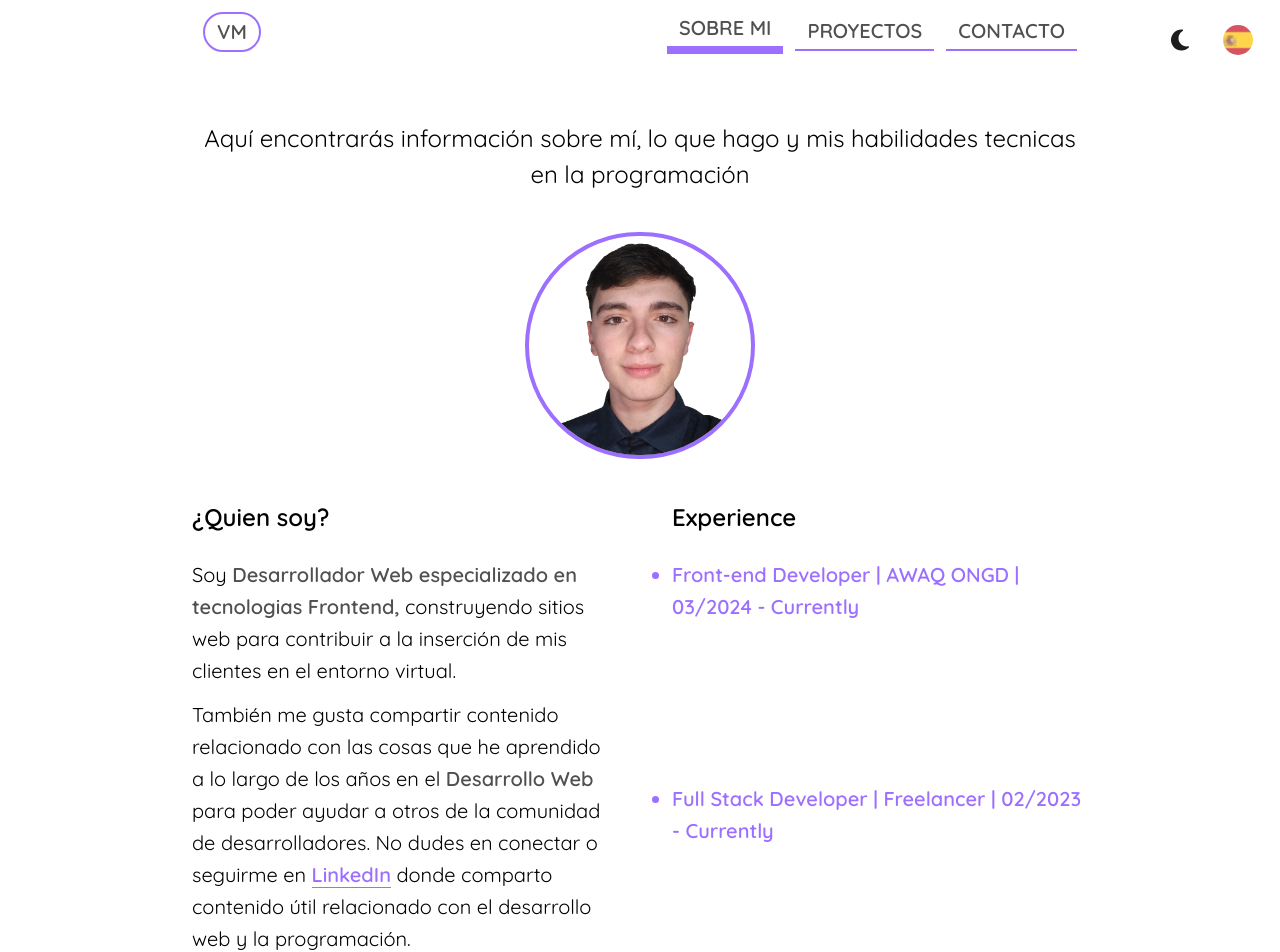
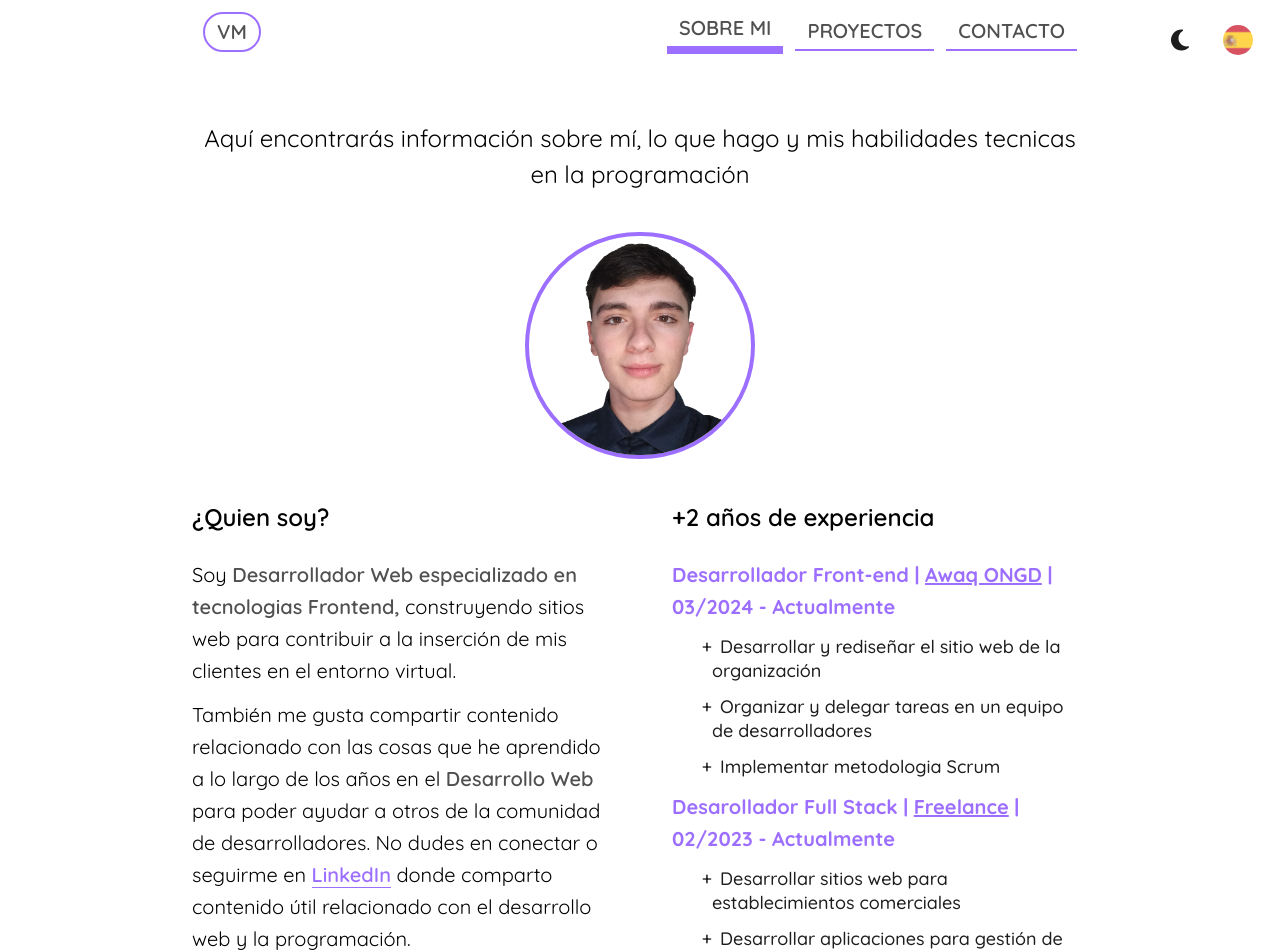
Before and after one commit to upon-X/portfolio-r, a React (Vite) app: page /about-me in a window 1280 px wide. Shown: the top 952 px of the page. Built offline with nearby package versions, Linux system fonts and the light colour scheme.

Commit message:
changing experience visuals

```diff
--- a/src/components/AboutMe/Experience.tsx
+++ b/src/components/AboutMe/Experience.tsx
@@ -1,7 +1,26 @@
+/* eslint-disable no-unsafe-optional-chaining */
 import "aos/dist/aos.css";
 import AOS from "aos";
 import { useEffect } from "react";
+import { useTranslation } from "../../context/TranslationContext";
+import { useTheme } from "../../context/ThemeContext";
+
+interface Company {
+  name: string;
+  url: string;
+}
+
+interface Job {
+  title: string;
+  company: Company;
+  started: string;
+  finished: string;
+  responsabilities: Array<string>;
+}
+
 export const Experience = () => {
+  const { content, language } = useTranslation();
+  const { theme } = useTheme();
   useEffect(() => {
     AOS.init({ duration: 1000 });
   });
@@ -10,40 +29,43 @@ export const Experience = () => {
       data-aos="fade-left"
       className="flex flex-col gap-6 items-start text-xl leading-8"
     >
-      <h5 className="font-semibold text-2xl">Experience</h5>
+      <h5 className="font-semibold text-2xl">
+        {content?.aboutMe[language].experience.title}
+      </h5>
       <ul className=" list-disc text-purple ">
-        <li>
-          <p className="font-semibold ">
-            Front-end Developer | AWAQ ONGD | 03/2024 - Currently
-          </p>
-          <ul className="pl-10 text-white">
-            <li className=" list-disc">
-              Desarrollar y rediseñar el sitio web de la organización
+        {content?.aboutMe[language].experience.jobs
+          .slice()
+          .reverse()
+          .map((job: Job, index: number) => (
+            <li key={index} className="list-none">
+              <p className="font-bold">
+                {job.title} |{" "}
+                <a
+                  href={job.company.url}
+                  target="_blank"
+                  rel="noopener noreferrer"
+                  className="underline"
+                >
+                  {job.company.name}
+                </a>{" "}
+                | {job.started} - {job.finished}
+              </p>
+              <ul
+                className={`pl-10 ${
+                  theme === "light" ? "text-darkTheme" : "text-white"
+                }`}
+              >
+                {job.responsabilities.map((responsibility, index) => (
+                  <li
+                    key={index}
+                    className="text-lg list-['+'] my-3 leading-6 font-medium"
+                  >
+                    <span className=" ml-2">{responsibility}</span>
+                  </li>
+                ))}
+              </ul>
             </li>
-            <li className=" list-disc">
-              Organizar y delegar tareas en un equipo de desarrolladores
-            </li>
-            <li className=" list-disc">Implementar metodologia Scrum</li>
-          </ul>
-        </li>
-        <li>
-          <p className="font-semibold ">
-            Full Stack Developer | Freelancer | 02/2023 - Currently
-          </p>
-          <ul className="pl-10 text-white">
-            <li className=" list-disc">
-              Desarrollar sitios web para establecimientos comerciales
-            </li>
-            <li className=" list-disc">
-              Desarrollar aplicaciones para gestión de stock
-            </li>
-            <li className=" list-disc">Crear diseños UX/UI</li>
-            <li className=" list-disc">
-              Realizar proyectos open-source para la comunidad de
-              desarrolladores
-            </li>
-          </ul>
-        </li>
+          ))}
       </ul>
     </div>
   );
--- a/src/translations/AboutMeTranslation/contentAboutMe.ts
+++ b/src/translations/AboutMeTranslation/contentAboutMe.ts
@@ -25,6 +25,34 @@ export const ContentAboutMe = {
     },
     mySkills: {
       title: "My Skills",
+    },
+    experience: {
+      title: "+2 years of experience",
+      jobs: [
+        {
+          title: "Desarollador Full Stack",
+          company: { name: "Freelance", url: "https://valemiche.com.ar" },
+          started: "02/2023",
+          finished: "Currently",
+          responsabilities: [
+            "Desarrollar sitios web para establecimientos comerciales",
+            "Desarrollar aplicaciones para gestión de stock",
+            "Crear diseños que mejoren la UX/UI",
+            "Realizar proyectos open-source para la comunidad de desarrolladores",
+          ],
+        },
+        {
+          title: "Desarrollador Front-end",
+          company: { name: "Awaq ONGD", url: "https://somosawaq.org" },
+          started: "03/2024",
+          finished: "Currently",
+          responsabilities: [
+            "Desarrollar y rediseñar el sitio web de la organización",
+            "Organizar y delegar tareas en un equipo de desarrolladores",
+            "Implementar metodologia Scrum",
+          ],
+        },
+      ],
     },
   },
   es: {
@@ -54,5 +82,33 @@ export const ContentAboutMe = {
     mySkills: {
       title: "Mis Habilidades",
     },
+    experience: {
+      title: "+2 años de experiencia",
+      jobs: [
+        {
+          title: "Desarollador Full Stack",
+          company: { name: "Freelance", url: "https://valemiche.com.ar" },
+          started: "02/2023",
+          finished: "Actualmente",
+          responsabilities: [
+            "Desarrollar sitios web para establecimientos comerciales",
+            "Desarrollar aplicaciones para gestión de stock",
+            "Crear diseños que mejoren la UX/UI",
+            "Realizar proyectos open-source para la comunidad de desarrolladores",
+          ],
+        },
+        {
+          title: "Desarrollador Front-end",
+          company: { name: "Awaq ONGD", url: "https://somosawaq.org" },
+          started: "03/2024",
+          finished: "Actualmente",
+          responsabilities: [
+            "Desarrollar y rediseñar el sitio web de la organización",
+            "Organizar y delegar tareas en un equipo de desarrolladores",
+            "Implementar metodologia Scrum",
+          ],
+        },
+      ],
+    },
   },
 };
```
